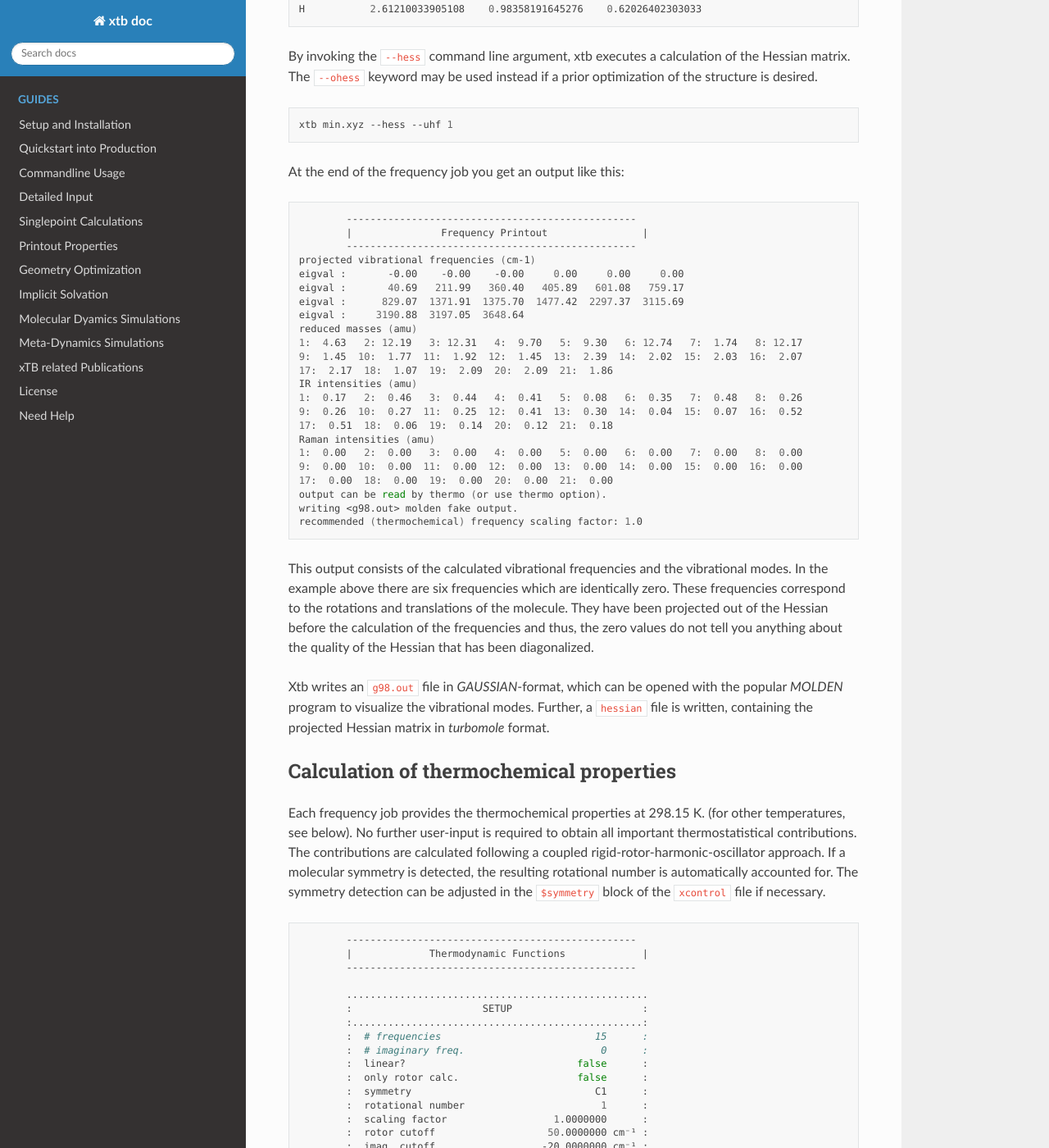
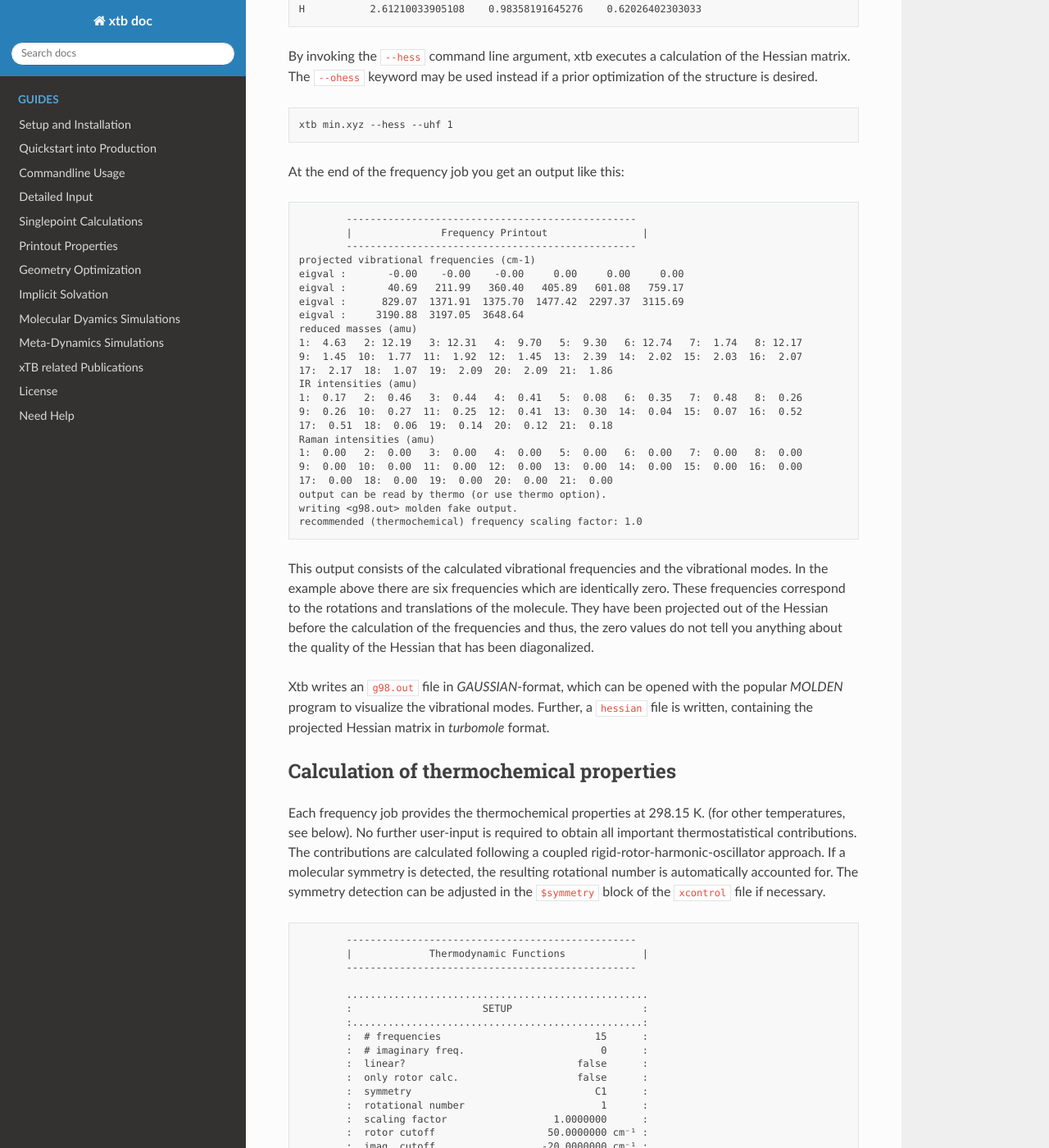
Before and after one commit to grimme-lab/xtb_docs, a Sphinx documentation site: the page built from source/hessian.rst, in a window 1280 px wide and 1400 px high, scrolled down 732 px. Shown: the whole window at 82% size. Built offline with Sphinx 7.4.7 and the Read the Docs theme 2.0.0, drawn with Linux system fonts in a browser that asks for light colours; some of the changed text lies outside the part shown.

Commit message:
Update hessian.rst

```diff
--- a/source/hessian.rst
+++ b/source/hessian.rst
@@ -12,7 +12,7 @@
 
 Consider a simple example like the following hydrogen abstraction reaction:
 
-.. code:: bash
+.. code:: text
 
     7
 
@@ -26,13 +26,13 @@
 
 By invoking the ``--hess`` command line argument, xtb executes a calculation of the Hessian matrix. The  ``--ohess`` keyword may be used instead if a prior optimization of the structure is desired.
 
-.. code:: bash
+.. code:: text
 
     xtb min.xyz --hess --uhf 1
 
 At the end of the frequency job you get an output like this:
 
-.. code:: bash
+.. code:: text
 
             -------------------------------------------------
             |               Frequency Printout                |
@@ -68,7 +68,7 @@
 
 Each frequency job provides the thermochemical properties at 298.15 K. (for other temperatures, see below). No further user-input is required to obtain all important thermostatistical contributions. The contributions are calculated following a coupled rigid-rotor-harmonic-oscillator approach. If a molecular symmetry is detected, the resulting rotational number is automatically accounted for. The symmetry detection can be adjusted in the ``$symmetry`` block of the ``xcontrol`` file if necessary.
 
-.. code:: bash
+.. code:: text
 
             -------------------------------------------------
             |             Thermodynamic Functions             |
@@ -131,7 +131,7 @@
 
 If a frequency calculation is invoked using the ``--hess`` command line argument, xTB automatically checks the gradient norm for a non-zero value. For unoptimized structures with significant remaining grad. norm, a warning is printed. If you want xTB to exit with an error code instead of this warning, use the ``--strict`` command line argument.
 
-.. code:: bash
+.. code:: text
 
     ########################################################################
     # WARNING! Some non-fatal runtime exceptions were caught, please check:
@@ -146,7 +146,7 @@
 
 Of course, the calculated frequencies depend on the masses used for each atom. Several options exist to modify/scale the default atomic masses in the ``$hess`` block of the ``xcontrol`` file.
 
-.. code:: bash
+.. code:: text
 
 
    $hess
@@ -170,7 +170,7 @@
 
 The thermostatistical calculations can be influenced by the ``$thermo`` block of the ``xcontrol`` file.
 
-.. code:: bash
+.. code:: text
 
    $thermo
        temp=real
```
